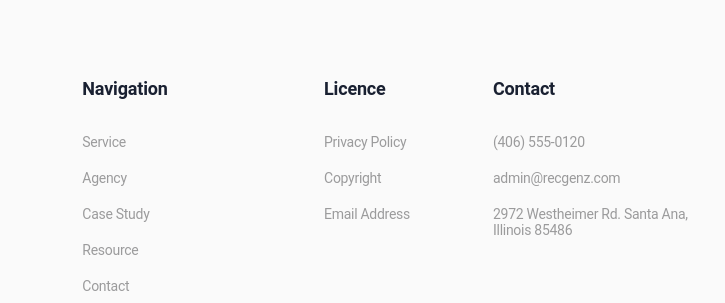
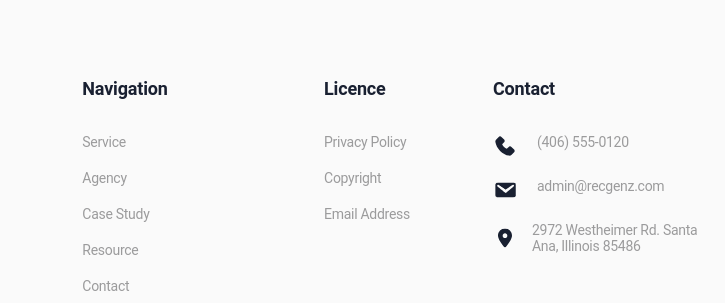
Before and after one commit to uzair-javed-1/Boostim, a plain HTML site: page index.html in a window 1280 px wide. Shown: the part 4602-4905 px from the top of the page, 555-1280 px from the left. Drawn offline with Linux system fonts and the light colour scheme.

Commit message:
fixed all added complete design

```diff
--- a/css/footer.css
+++ b/css/footer.css
@@ -60,6 +60,20 @@ letter-spacing: -2.4px;
 .flex{
 
     display: flex;
+    align-self: left;
+    justify-self: left;
+
+}
+
+
+
+.MarginLeft{
+
+    margin-left: 20px;
+}
+
+.marginLLittle{
+    margin-left: 5px;
 }
 
 .size{
--- a/index.html
+++ b/index.html
@@ -540,7 +540,7 @@
 
 
             </div>
-            <div class="colGap footerSubheading">
+            <div class="colGap footerSubheading ">
 
                 <p class="footerHeading marginBottom">Licence</p>
                 <p>Privacy Policy</p>
@@ -548,13 +548,23 @@
                 <p>Email Address</p>
 
             </div>
-            <div class="colGap footerSubheading">
+
+            <div class="colGap footerSubheading ">
 
 
                 <p class="footerHeading marginBottom">Contact</p>
-                <p>(406) 555-0120</p>
-                <p>admin@recgenz.com</p>
-                <p>2972 Westheimer Rd. Santa Ana, Illinois 85486 </p>
+                <div class="flex">
+                    <img src="./images/ant-design_phone-filled.svg">
+                    <p class="MarginLeft">(406) 555-0120</p>
+                </div>
+                <div class="flex ">
+                    <img src="./images/dashicons_email.png" alt="email">
+                    <p class="MarginLeft">admin@recgenz.com</p>
+                </div>
+                <div class="flex">
+                    <img class="marginLLittle" src="./images/fa6-solid_location-dot.svg" alt="Address">
+                    <p class="MarginLeft">2972 Westheimer Rd. Santa Ana, Illinois 85486 </p>
+                </div>
             </div>
 
 
```
Also changed, not shown: images/ant-design_phone-filled.svg (added), images/fa6-solid_location-dot.svg (added).
